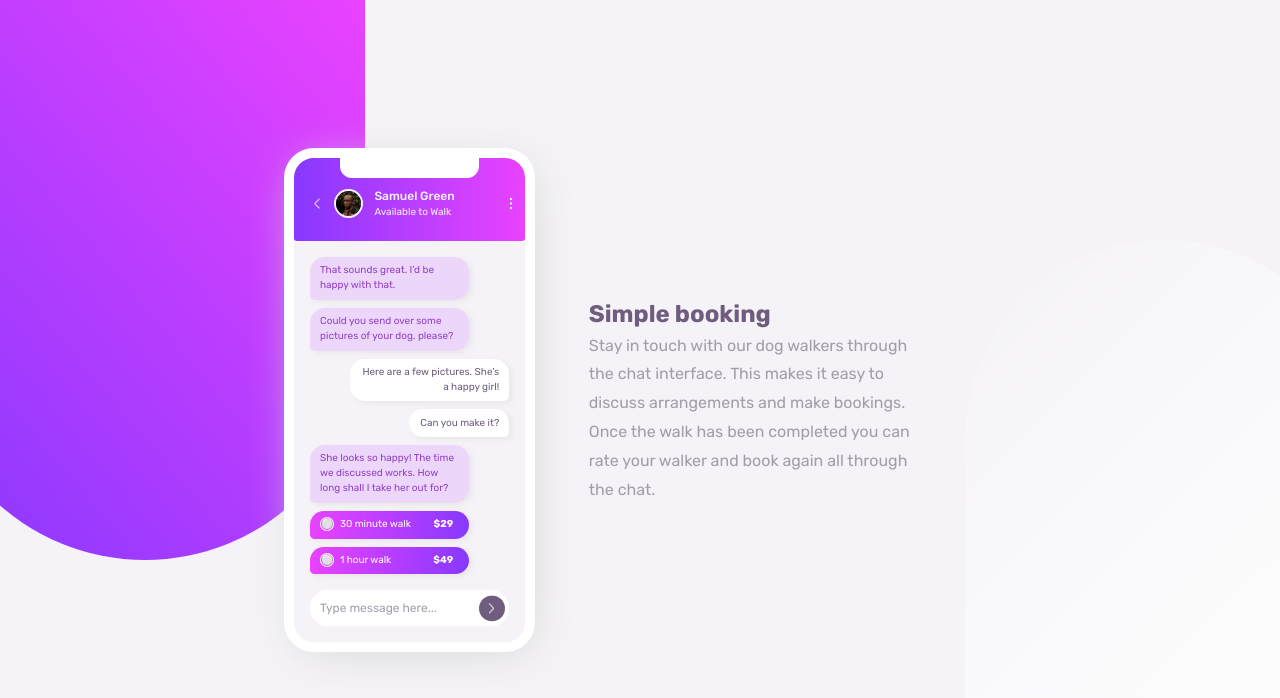
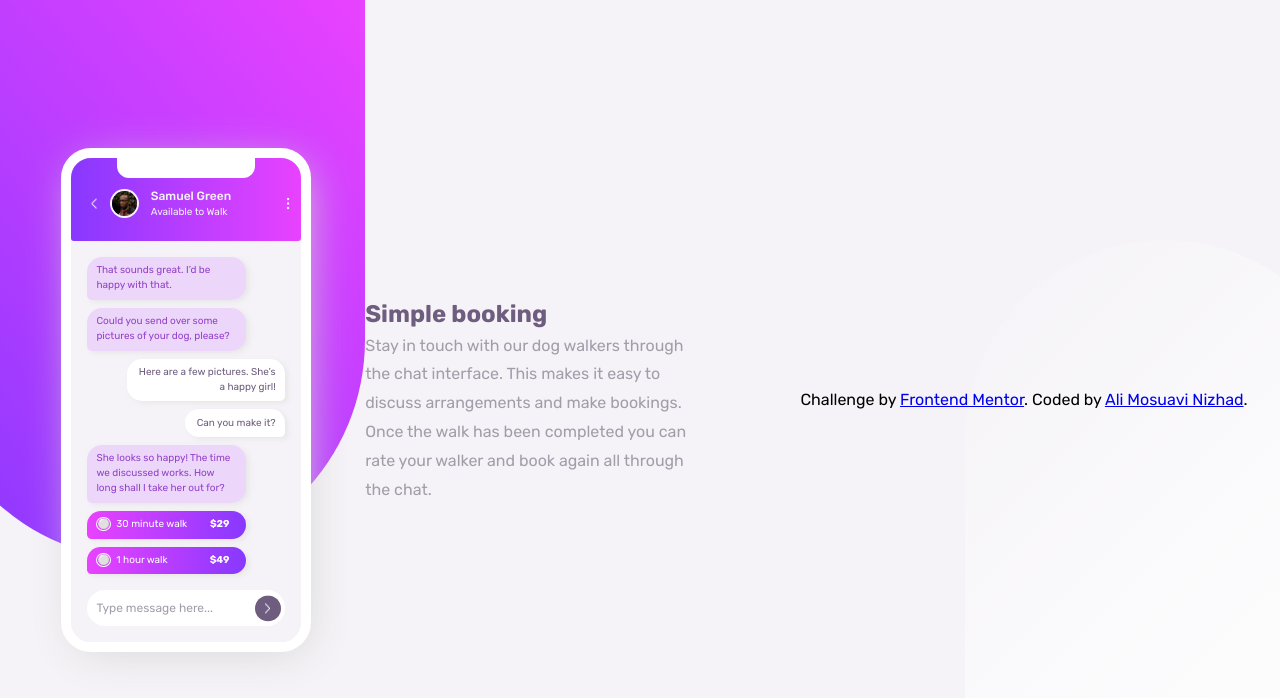
Before and after one commit to mnizhadali-afg/frontend-mentor-challenges, a plain HTML site: page chat-app-css-illustration-master/index.html in a window 1280 px wide. Shown: the top 698 px of the page. Drawn offline with Linux system fonts and the light colour scheme.

Commit message:
final commit
accessibility issues resolved.

```diff
--- a/chat-app-css-illustration-master/index.html
+++ b/chat-app-css-illustration-master/index.html
@@ -24,10 +24,10 @@
   <body>
     <div id="bg-1"></div>
     <main>
-      <section class="mobile-container">
+      <div class="mobile-container">
         <div class="notch"></div>
         <header>
-          <section class="user-profile">
+          <div class="user-profile">
             <img src="./images/arrow.png" alt="back-arrow" class="arrow-back" />
             <img
               class="user-avatar"
@@ -39,7 +39,7 @@
               <span class="status">Available to Walk</span>
             </section>
             <span class="three-dots">...</span>
-          </section>
+          </div>
         </header>
         <div class="conversation">
           <p class="sender">That sounds great. I’d be happy with that.</p>
@@ -64,9 +64,9 @@
           </div>
           <!-- Use after for icon -->
         </div>
-      </section>
+      </div>
 
-      <section class="text-container">
+      <div class="text-container">
         <h2 class="heading-2">Simple booking</h2>
         <p class="main-par">
           Stay in touch with our dog walkers through the chat interface. This
@@ -74,15 +74,16 @@
           has been completed you can rate your walker and book again all through
           the chat.
         </p>
-      </section>
+      </div>
     </main>
     <div id="bg-2"></div>
 
-    <!-- <div class="attribution">
-      Challenge by
-      <a href="https://www.frontendmentor.io?ref=challenge" target="_blank"
-      >Frontend Mentor</a
-      >. Coded by <a href="#">Your Name Here</a>.
-    </div> -->
+    <div class="attribution">
+      <p class="challenge">
+        Challenge by
+        <a href="#">Frontend Mentor</a>. Coded by
+        <a href="#">Ali Mosuavi Nizhad</a>.
+      </p>
+    </div>
   </body>
 </html>
```
